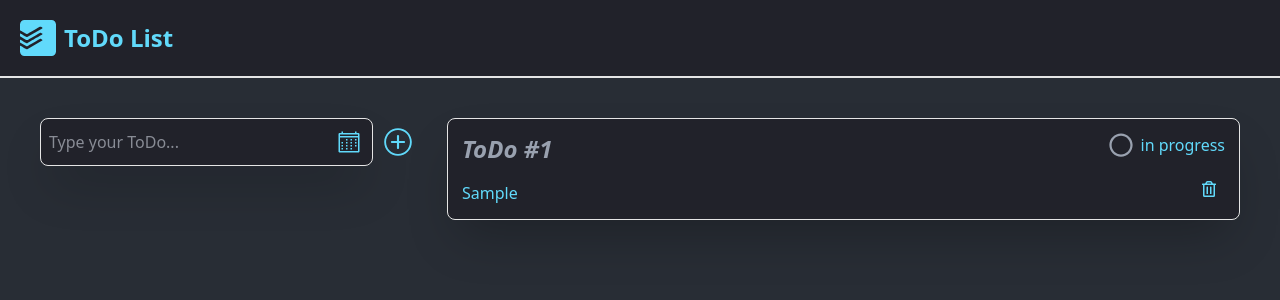
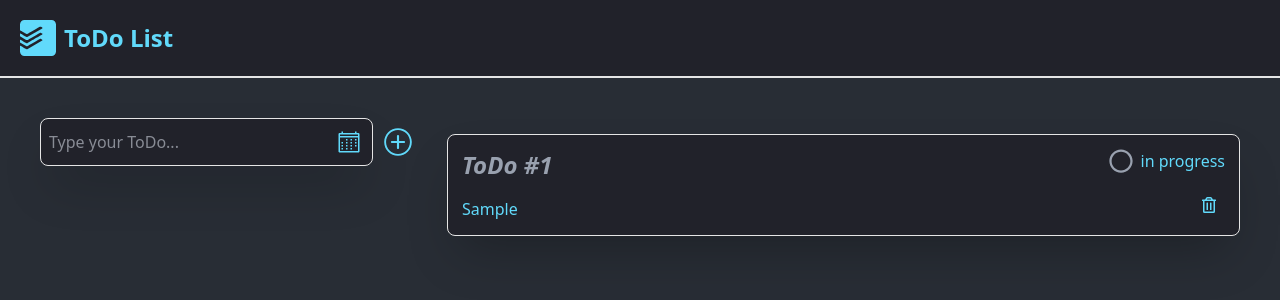
Before and after one commit to denis-mahei/todo-react-ts, a React (Vite) app: page / in a window 1280 px wide. Both pictures are taken after typing "Sample" into the empty fields and a click on the button 698 px from the left and 142 px from the top of the page. Shown: the top 300 px of the page. Built offline with nearby package versions, Linux system fonts and the light colour scheme.

Commit message:
fix task list geo

```diff
--- a/src/components/Task/Task.tsx
+++ b/src/components/Task/Task.tsx
@@ -1,3 +1,4 @@
+import React from 'react';
 import { useDispatch } from 'react-redux';
 import { formatDistanceToNow } from 'date-fns';
 import { deleteTask, isDone } from '@/redux/slices.ts';
--- a/src/components/TaskList/TaskList.tsx
+++ b/src/components/TaskList/TaskList.tsx
@@ -10,7 +10,7 @@ interface TaskListProps {
 const TaskList: React.FC<Partial<TaskListProps>> = ({ tasks }) => {
   return (
     <section className="p-2 md:p-4 w-full">
-      <ul className="grid grid-cols-[repeat(auto-fit,minmax(320px,1fr))] gap-4">
+      <ul className="grid grid-cols-[repeat(auto-fit,minmax(320px,1fr))] gap-4 my-4">
         {tasks?.map((task, index) => (
           <li
             key={task.id}
```
